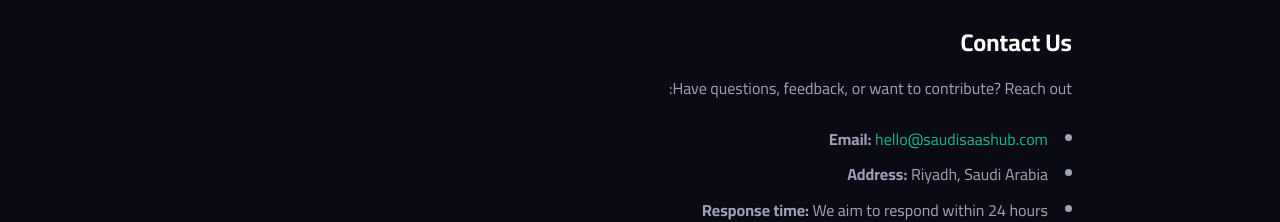
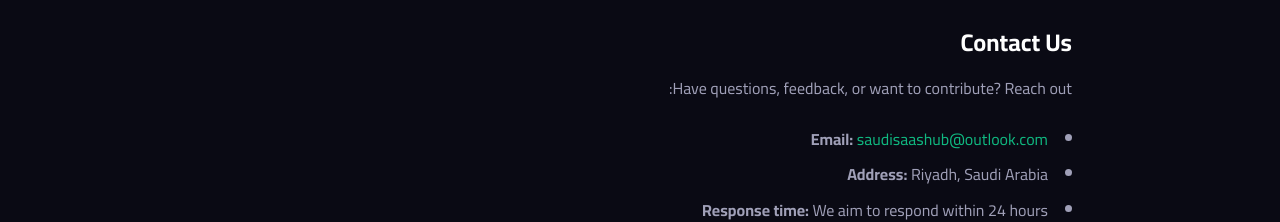
Before and after one commit to walidsobhie-code/saudisaashub, a Next.js app: page /about in a window 1280 px wide. Shown: the part 1260-1482 px from the top of the page. Built offline with nearby package versions, Linux system fonts and the light colour scheme.

Commit message:
Revert email to saudisaashub@outlook.com across site
- Contact page: saudisaashub@outlook.com
- About page: saudisaashub@outlook.com
- Methodology page: saudisaashub@outlook.com

Using the actual available email address

```diff
--- a/app/about/page.tsx
+++ b/app/about/page.tsx
@@ -53,7 +53,7 @@
             Have questions, feedback, or want to contribute? Reach out:
           </p>
           <ul className="list-disc list-inside space-y-2 text-text-secondary mb-6">
-            <li><strong>Email:</strong> <a href="mailto:hello@saudisaashub.com" className="text-accent-green hover:underline">hello@saudisaashub.com</a></li>
+            <li><strong>Email:</strong> <a href="mailto:saudisaashub@outlook.com" className="text-accent-green hover:underline">saudisaashub@outlook.com</a></li>
             <li><strong>Address:</strong> Riyadh, Saudi Arabia</li>
             <li><strong>Response time:</strong> We aim to respond within 24 hours</li>
           </ul>
--- a/app/contact/page.tsx
+++ b/app/contact/page.tsx
@@ -122,7 +122,7 @@
                   </div>
                   <div>
                     <p className="text-text-secondary text-sm">البريد الإلكتروني</p>
-                    <p className="text-white">hello@saudisaashub.com</p>
+                    <p className="text-white">saudisaashub@outlook.com</p>
                   </div>
                 </div>
 
--- a/app/methodology/page.tsx
+++ b/app/methodology/page.tsx
@@ -142,7 +142,7 @@
               <li><strong>Join as contributor:</strong> Experts in SaaS, ZATCA, or Saudi tech are invited to write for us.</li>
             </ul>
             <p className="text-text-secondary mt-4">
-              Contact: <a href="mailto:hello@saudisaashub.com" className="text-accent-green hover:underline">hello@saudisaashub.com</a>
+              Contact: <a href="mailto:saudisaashub@outlook.com" className="text-accent-green hover:underline">saudisaashub@outlook.com</a>
             </p>
           </section>
         </div>
```
